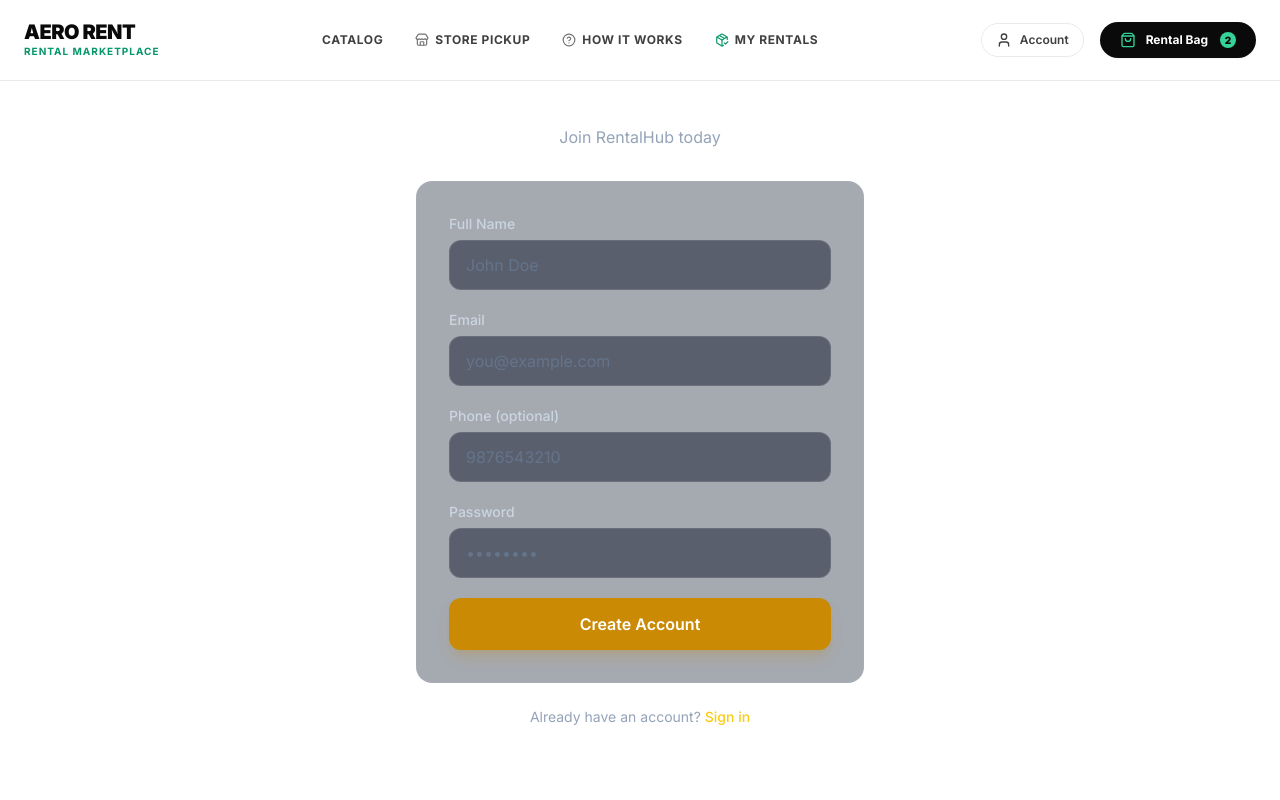
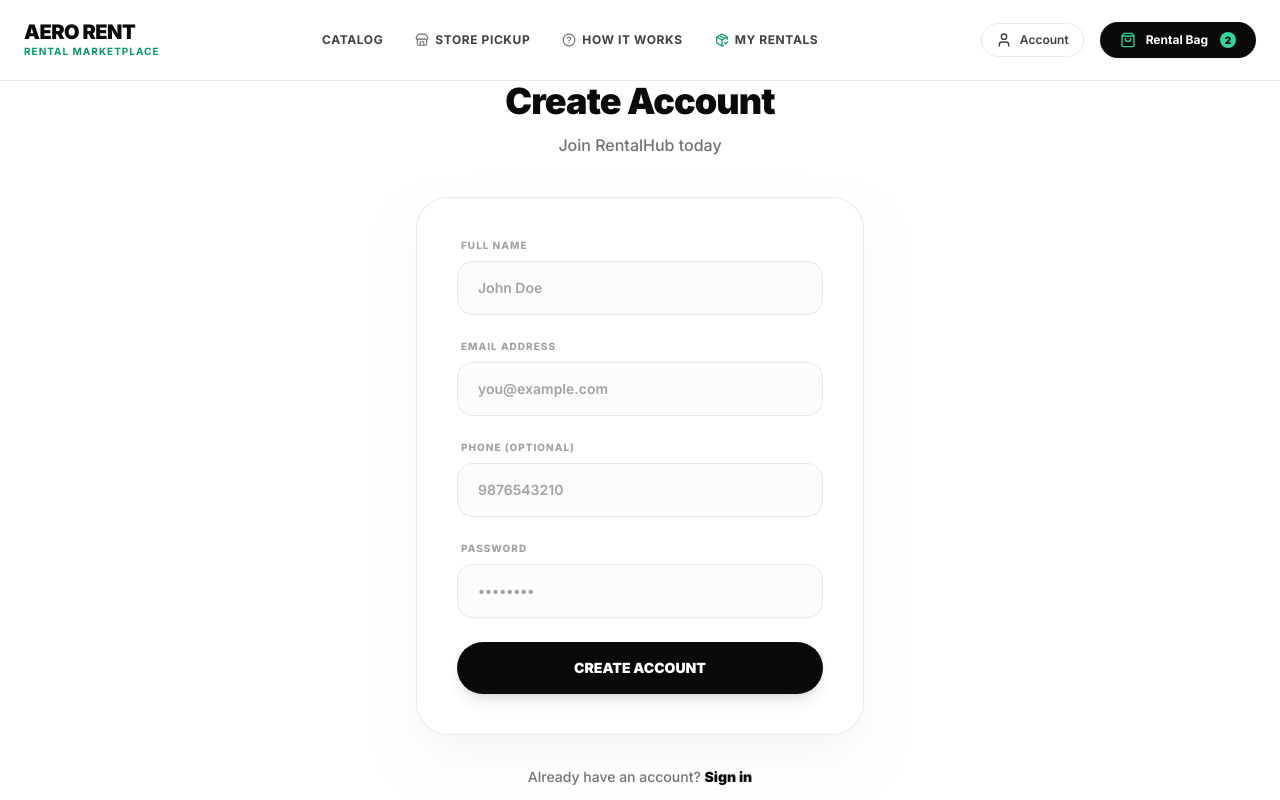
Before and after one commit to S9Mahapatra/rentalhub, a Next.js app in the folder user/: page /auth/register in a window 1280 px wide. Shown: the top 800 px of the page. Built offline with nearby package versions, Linux system fonts and the light colour scheme.

Commit message:
feat: redesign login and registration pages with callback URL redirection support

```diff
--- a/user/src/app/auth/login/page.tsx
+++ b/user/src/app/auth/login/page.tsx
@@ -22,7 +22,10 @@ export default function LoginPage() {
         toast.error('Invalid credentials');
       } else {
         toast.success('Welcome back!');
-        router.push('/');
+        // Retrieve callbackUrl from the query parameters, if it exists
+        const urlParams = new URLSearchParams(window.location.search);
+        const callbackUrl = urlParams.get('callbackUrl');
+        router.push(callbackUrl || '/');
         router.refresh();
       }
     } catch {
@@ -33,30 +36,50 @@ export default function LoginPage() {
   };
 
   return (
-    <div className="min-h-[80vh] flex items-center justify-center px-4">
+    <div className="min-h-[75vh] flex items-center justify-center px-4">
       <div className="w-full max-w-md">
-        <div className="text-center mb-8">
-          <h1 className="text-3xl font-bold text-white mb-2">Welcome Back</h1>
-          <p className="text-dark-400">Sign in to your RentalHub account</p>
+        <div className="text-center mb-10">
+          <h1 className="text-4xl font-black text-neutral-950 mb-3 tracking-tight">Welcome Back</h1>
+          <p className="text-neutral-500 font-medium">Sign in to your RentalHub account</p>
         </div>
 
-        <form onSubmit={handleSubmit} className="bg-dark-800/40 border border-white/5 rounded-2xl p-8 space-y-5">
+        <form onSubmit={handleSubmit} className="bg-white border border-neutral-200/80 rounded-[32px] p-8 sm:p-10 shadow-2xl shadow-neutral-200/50 space-y-6">
           <div>
-            <label className="text-sm text-dark-300 mb-1.5 block font-medium">Email</label>
-            <input type="email" required value={email} onChange={(e) => setEmail(e.target.value)} className="w-full bg-dark-900/50 border border-white/10 rounded-xl px-4 py-3 text-white placeholder-dark-500 focus:outline-none focus:border-brand-500 focus:ring-1 focus:ring-brand-500/25 transition-all" placeholder="you@example.com" />
+            <label className="text-[10px] text-neutral-400 font-extrabold uppercase tracking-widest block mb-2 pl-1">Email Address</label>
+            <input
+              type="email"
+              required
+              value={email}
+              onChange={(e) => setEmail(e.target.value)}
+              className="w-full bg-neutral-50/50 border border-neutral-200/80 rounded-2xl px-5 py-4 text-sm font-semibold text-neutral-900 placeholder-neutral-400 focus:outline-none focus:ring-2 focus:ring-neutral-950 focus:border-transparent transition-all"
+              placeholder="you@example.com"
+            />
           </div>
           <div>
-            <label className="text-sm text-dark-300 mb-1.5 block font-medium">Password</label>
-            <input type="password" required value={password} onChange={(e) => setPassword(e.target.value)} className="w-full bg-dark-900/50 border border-white/10 rounded-xl px-4 py-3 text-white placeholder-dark-500 focus:outline-none focus:border-brand-500 focus:ring-1 focus:ring-brand-500/25 transition-all" placeholder="••••••••" />
+            <label className="text-[10px] text-neutral-400 font-extrabold uppercase tracking-widest block mb-2 pl-1">Password</label>
+            <input
+              type="password"
+              required
+              value={password}
+              onChange={(e) => setPassword(e.target.value)}
+              className="w-full bg-neutral-50/50 border border-neutral-200/80 rounded-2xl px-5 py-4 text-sm font-semibold text-neutral-900 placeholder-neutral-400 focus:outline-none focus:ring-2 focus:ring-neutral-950 focus:border-transparent transition-all"
+              placeholder="••••••••"
+            />
           </div>
-          <button type="submit" disabled={loading} className="w-full py-3.5 bg-brand-600 hover:bg-brand-500 disabled:opacity-50 text-white font-semibold rounded-xl transition-all shadow-lg shadow-brand-600/20 hover:shadow-brand-500/30">
-            {loading ? 'Signing in...' : 'Sign In'}
+          <button
+            type="submit"
+            disabled={loading}
+            className="w-full py-4 bg-neutral-950 hover:bg-neutral-800 disabled:opacity-50 text-white font-black text-sm rounded-full transition-all shadow-lg hover:shadow-xl hover:scale-[1.02] active:scale-[0.98] mt-2"
+          >
+            {loading ? 'SIGNING IN...' : 'SIGN IN'}
           </button>
         </form>
 
-        <p className="text-center text-dark-400 text-sm mt-6">
+        <p className="text-center text-neutral-500 font-medium text-sm mt-8">
           Don&apos;t have an account?{' '}
-          <Link href="/auth/register" className="text-brand-400 hover:text-brand-300 font-medium">Sign up</Link>
+          <Link href="/auth/register" className="text-neutral-950 font-black hover:underline underline-offset-4 decoration-2 decoration-emerald-400">
+            Sign up
+          </Link>
         </p>
       </div>
     </div>
--- a/user/src/app/auth/register/page.tsx
+++ b/user/src/app/auth/register/page.tsx
@@ -42,38 +42,72 @@ export default function RegisterPage() {
   };
 
   return (
-    <div className="min-h-[80vh] flex items-center justify-center px-4">
+    <div className="min-h-[75vh] flex items-center justify-center px-4">
       <div className="w-full max-w-md">
-        <div className="text-center mb-8">
-          <h1 className="text-3xl font-bold text-white mb-2">Create Account</h1>
-          <p className="text-dark-400">Join RentalHub today</p>
+        <div className="text-center mb-10">
+          <h1 className="text-4xl font-black text-neutral-950 mb-3 tracking-tight">Create Account</h1>
+          <p className="text-neutral-500 font-medium">Join RentalHub today</p>
         </div>
 
-        <form onSubmit={handleSubmit} className="bg-dark-800/40 border border-white/5 rounded-2xl p-8 space-y-5">
+        <form onSubmit={handleSubmit} className="bg-white border border-neutral-200/80 rounded-[32px] p-8 sm:p-10 shadow-2xl shadow-neutral-200/50 space-y-6">
           <div>
-            <label className="text-sm text-dark-300 mb-1.5 block font-medium">Full Name</label>
-            <input type="text" required value={name} onChange={(e) => setName(e.target.value)} className="w-full bg-dark-900/50 border border-white/10 rounded-xl px-4 py-3 text-white placeholder-dark-500 focus:outline-none focus:border-brand-500 focus:ring-1 focus:ring-brand-500/25 transition-all" placeholder="John Doe" />
+            <label className="text-[10px] text-neutral-400 font-extrabold uppercase tracking-widest block mb-2 pl-1">Full Name</label>
+            <input
+              type="text"
+              required
+              value={name}
+              onChange={(e) => setName(e.target.value)}
+              className="w-full bg-neutral-50/50 border border-neutral-200/80 rounded-2xl px-5 py-4 text-sm font-semibold text-neutral-900 placeholder-neutral-400 focus:outline-none focus:ring-2 focus:ring-neutral-950 focus:border-transparent transition-all"
+              placeholder="John Doe"
+            />
           </div>
           <div>
-            <label className="text-sm text-dark-300 mb-1.5 block font-medium">Email</label>
-            <input type="email" required value={email} onChange={(e) => setEmail(e.target.value)} className="w-full bg-dark-900/50 border border-white/10 rounded-xl px-4 py-3 text-white placeholder-dark-500 focus:outline-none focus:border-brand-500 focus:ring-1 focus:ring-brand-500/25 transition-all" placeholder="you@example.com" />
+            <label className="text-[10px] text-neutral-400 font-extrabold uppercase tracking-widest block mb-2 pl-1">Email Address</label>
+            <input
+              type="email"
+              required
+              value={email}
+              onChange={(e) => setEmail(e.target.value)}
+              className="w-full bg-neutral-50/50 border border-neutral-200/80 rounded-2xl px-5 py-4 text-sm font-semibold text-neutral-900 placeholder-neutral-400 focus:outline-none focus:ring-2 focus:ring-neutral-950 focus:border-transparent transition-all"
+              placeholder="you@example.com"
+            />
           </div>
           <div>
-            <label className="text-sm text-dark-300 mb-1.5 block font-medium">Phone (optional)</label>
-            <input type="tel" value={phone} onChange={(e) => setPhone(e.target.value)} className="w-full bg-dark-900/50 border border-white/10 rounded-xl px-4 py-3 text-white placeholder-dark-500 focus:outline-none focus:border-brand-500 focus:ring-1 focus:ring-brand-500/25 transition-all" placeholder="9876543210" />
+            <label className="text-[10px] text-neutral-400 font-extrabold uppercase tracking-widest block mb-2 pl-1">Phone (Optional)</label>
+            <input
+              type="tel"
+              value={phone}
+              onChange={(e) => setPhone(e.target.value)}
+              className="w-full bg-neutral-50/50 border border-neutral-200/80 rounded-2xl px-5 py-4 text-sm font-semibold text-neutral-900 placeholder-neutral-400 focus:outline-none focus:ring-2 focus:ring-neutral-950 focus:border-transparent transition-all"
+              placeholder="9876543210"
+            />
           </div>
           <div>
-            <label className="text-sm text-dark-300 mb-1.5 block font-medium">Password</label>
-            <input type="password" required minLength={6} value={password} onChange={(e) => setPassword(e.target.value)} className="w-full bg-dark-900/50 border border-white/10 rounded-xl px-4 py-3 text-white placeholder-dark-500 focus:outline-none focus:border-brand-500 focus:ring-1 focus:ring-brand-500/25 transition-all" placeholder="••••••••" />
+            <label className="text-[10px] text-neutral-400 font-extrabold uppercase tracking-widest block mb-2 pl-1">Password</label>
+            <input
+              type="password"
+              required
+              minLength={6}
+              value={password}
+              onChange={(e) => setPassword(e.target.value)}
+              className="w-full bg-neutral-50/50 border border-neutral-200/80 rounded-2xl px-5 py-4 text-sm font-semibold text-neutral-900 placeholder-neutral-400 focus:outline-none focus:ring-2 focus:ring-neutral-950 focus:border-transparent transition-all"
+              placeholder="••••••••"
+            />
           </div>
-          <button type="submit" disabled={loading} className="w-full py-3.5 bg-brand-600 hover:bg-brand-500 disabled:opacity-50 text-white font-semibold rounded-xl transition-all shadow-lg shadow-brand-600/20 hover:shadow-brand-500/30">
-            {loading ? 'Creating account...' : 'Create Account'}
+          <button
+            type="submit"
+            disabled={loading}
+            className="w-full py-4 bg-neutral-950 hover:bg-neutral-800 disabled:opacity-50 text-white font-black text-sm rounded-full transition-all shadow-lg hover:shadow-xl hover:scale-[1.02] active:scale-[0.98] mt-2"
+          >
+            {loading ? 'CREATING ACCOUNT...' : 'CREATE ACCOUNT'}
           </button>
         </form>
 
-        <p className="text-center text-dark-400 text-sm mt-6">
+        <p className="text-center text-neutral-500 font-medium text-sm mt-8">
           Already have an account?{' '}
-          <Link href="/auth/login" className="text-brand-400 hover:text-brand-300 font-medium">Sign in</Link>
+          <Link href="/auth/login" className="text-neutral-950 font-black hover:underline underline-offset-4 decoration-2 decoration-emerald-400">
+            Sign in
+          </Link>
         </p>
       </div>
     </div>
--- a/user/src/components/product/BookingWidget.tsx
+++ b/user/src/components/product/BookingWidget.tsx
@@ -69,6 +69,12 @@ export default function BookingWidget({ productId, isAvailable, minRentalDays }:
       });
 
       const data = await res.json();
+
+      if (res.status === 401) {
+        toast.error('Please log in to rent this item.');
+        router.push('/auth/login?callbackUrl=' + encodeURIComponent(window.location.href));
+        return;
+      }
 
       if (!res.ok) {
         toast.error(data.error || 'Failed to add to cart.');
```
